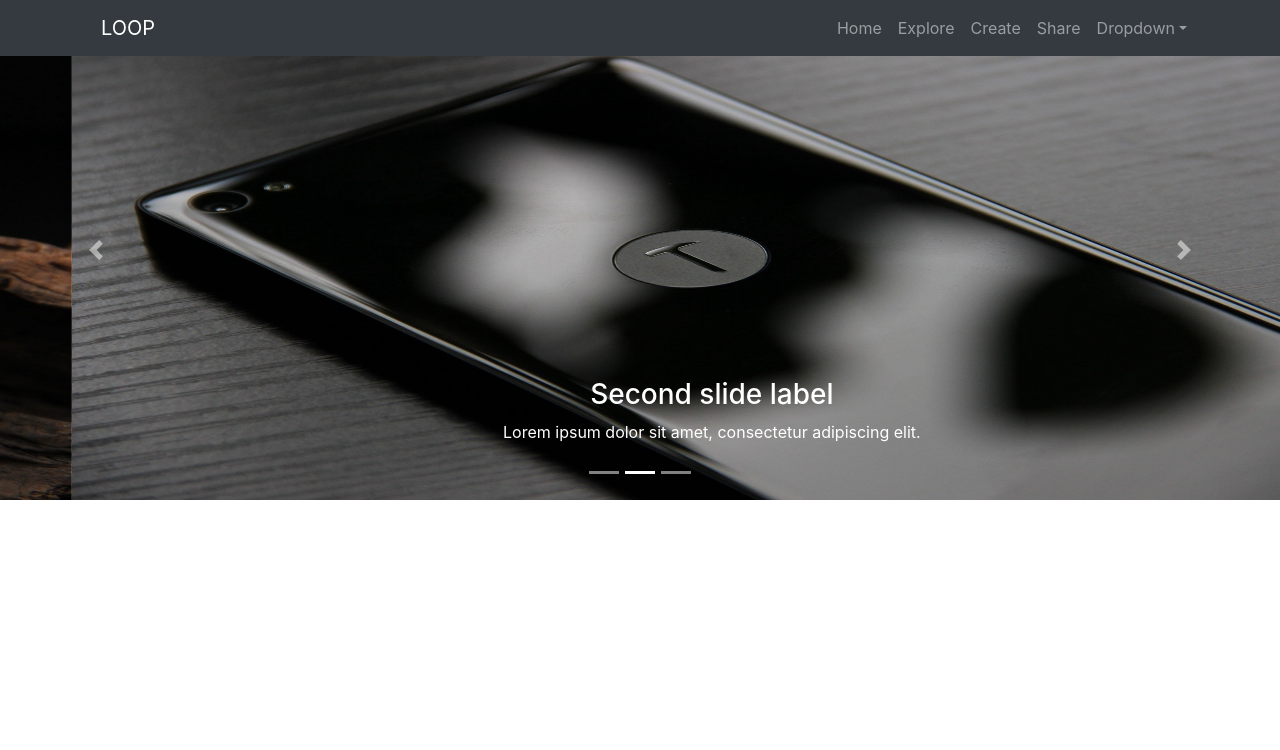
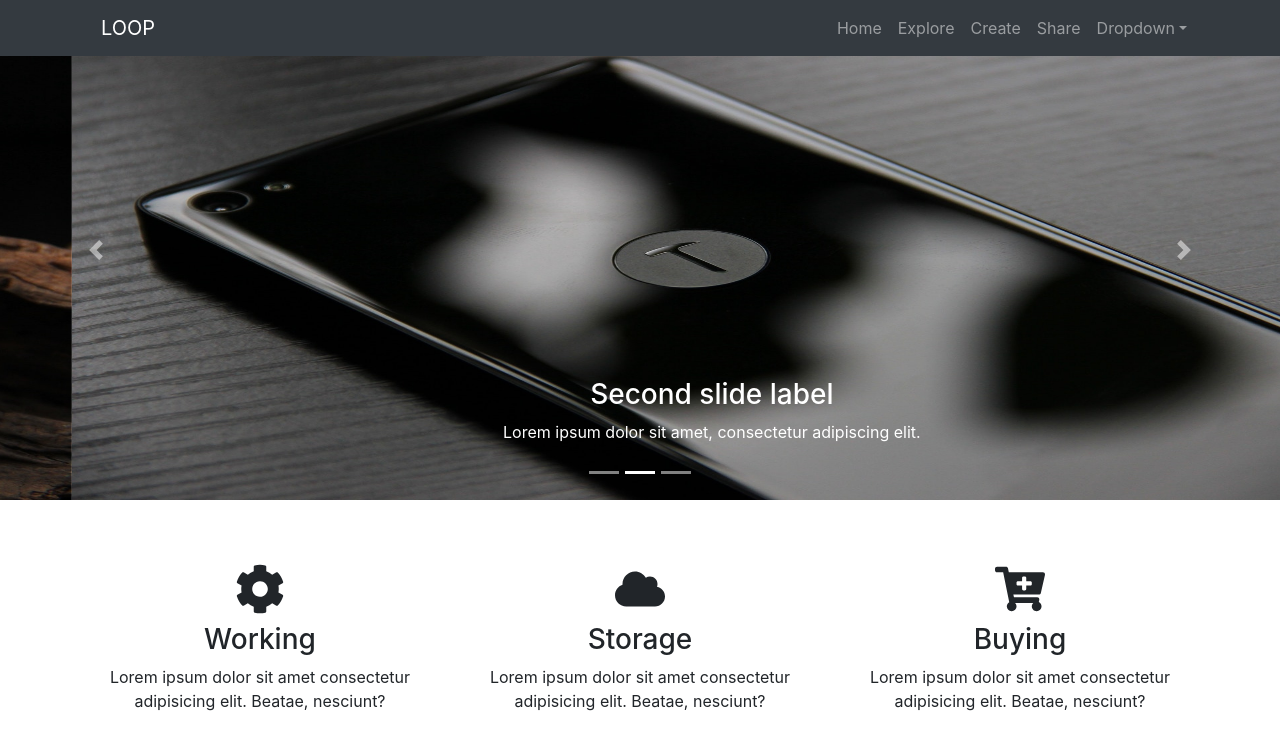
Before and after one commit to ing-arriola/company-site, a React (Create React App) app: page / in a window 1280 px wide. Shown: the top 750 px of the page. Built offline with nearby package versions, Linux system fonts and the light colour scheme.

Commit message:
added ColumnIcon component and IconSection container

```diff
--- a/package.json
+++ b/package.json
@@ -10,6 +10,7 @@
     "react": "^17.0.1",
     "react-bootstrap": "^1.4.0",
     "react-dom": "^17.0.1",
+    "react-icons": "^3.11.0",
     "react-scripts": "4.0.0",
     "web-vitals": "^0.2.4"
   },
--- a/src/App.js
+++ b/src/App.js
@@ -2,11 +2,13 @@ import "./App.css";
 import "bootstrap/dist/css/bootstrap.min.css";
 import Navbar from "./Components/Navbar";
 import Carrousel from "./Components/Carrousel";
+import IconSection from "./Containers/IconSection";
 function App() {
   return (
     <div className="App">
       <Navbar />
       <Carrousel />
+      <IconSection />
     </div>
   );
 }
--- a/src/Components/Carrousel.js
+++ b/src/Components/Carrousel.js
@@ -5,7 +5,6 @@ import img2 from "../Assets/image2.jpg";
 import img3 from "../Assets/image3.jpg";
 
 const Carrousel = () => {
-  const dir3 = `${img3}/800x400?text=Second slide&bg=282c34`;
   return (
     <Carousel>
       <Carousel.Item>
@@ -53,7 +52,3 @@ const Carrousel = () => {
 };
 
 export default Carrousel;
-
-/*
-src="holder.js/800x400?text=Second slide&bg=282c34"
-*/
--- /dev/null
+++ b/src/Components/ColumIcon.js
@@ -0,0 +1,18 @@
+import React from "react";
+import { Col } from "react-bootstrap";
+import * as icons from "react-icons/fa";
+
+const ColumIcon = ({ icon, title }) => {
+  return (
+    <Col className="mb-4 text-center" md={4}>
+      <div style={{ fontSize: 50 }}>{React.createElement(icons[icon])}</div>
+      <h3>{title}</h3>
+      <p>
+        Lorem ipsum dolor sit amet consectetur adipisicing elit. Beatae,
+        nesciunt?
+      </p>
+    </Col>
+  );
+};
+
+export default ColumIcon;
--- a/src/Components/Navbar.js
+++ b/src/Components/Navbar.js
@@ -17,19 +17,11 @@ const NavigationBar = () => {
           <Navbar.Toggle aria-controls="basic-navbar-nav" />
           <Navbar.Collapse id="basic-navbar-nav">
             <Nav className="ml-auto">
-              <Nav.Link to="home-section" smooth={true} duration={1000}>
-                Home
-              </Nav.Link>
+              <Nav.Link to="home-section">Home</Nav.Link>
 
-              <Nav.Link to="explore" smooth={true} duration={1000}>
-                Explore
-              </Nav.Link>
-              <Nav.Link to="create" smooth={true} duration={1000}>
-                Create
-              </Nav.Link>
-              <Nav.Link to="share" smooth={true} duration={1000}>
-                Share
-              </Nav.Link>
+              <Nav.Link to="explore">Explore</Nav.Link>
+              <Nav.Link to="create">Create</Nav.Link>
+              <Nav.Link to="share">Share</Nav.Link>
 
               <NavDropdown title="Dropdown" id="basic-nav-dropdown">
                 <NavDropdown.Item href="#action/3.1">Action 1</NavDropdown.Item>
--- /dev/null
+++ b/src/Containers/IconSection.js
@@ -0,0 +1,19 @@
+import React from "react";
+import { Container, Row } from "react-bootstrap";
+import ColumIcon from "../Components/ColumIcon";
+
+const IconSection = () => {
+  return (
+    <section id="home-icons" className="py-5">
+      <Container>
+        <Row>
+          <ColumIcon icon="FaCog" title="Working" />
+          <ColumIcon icon="FaCloud" title="Storage" />
+          <ColumIcon icon="FaCartPlus" title="Buying" />
+        </Row>
+      </Container>
+    </section>
+  );
+};
+
+export default IconSection;
```
Also changed, not shown: 1 other file (tests, documents, lock files or other folders).
